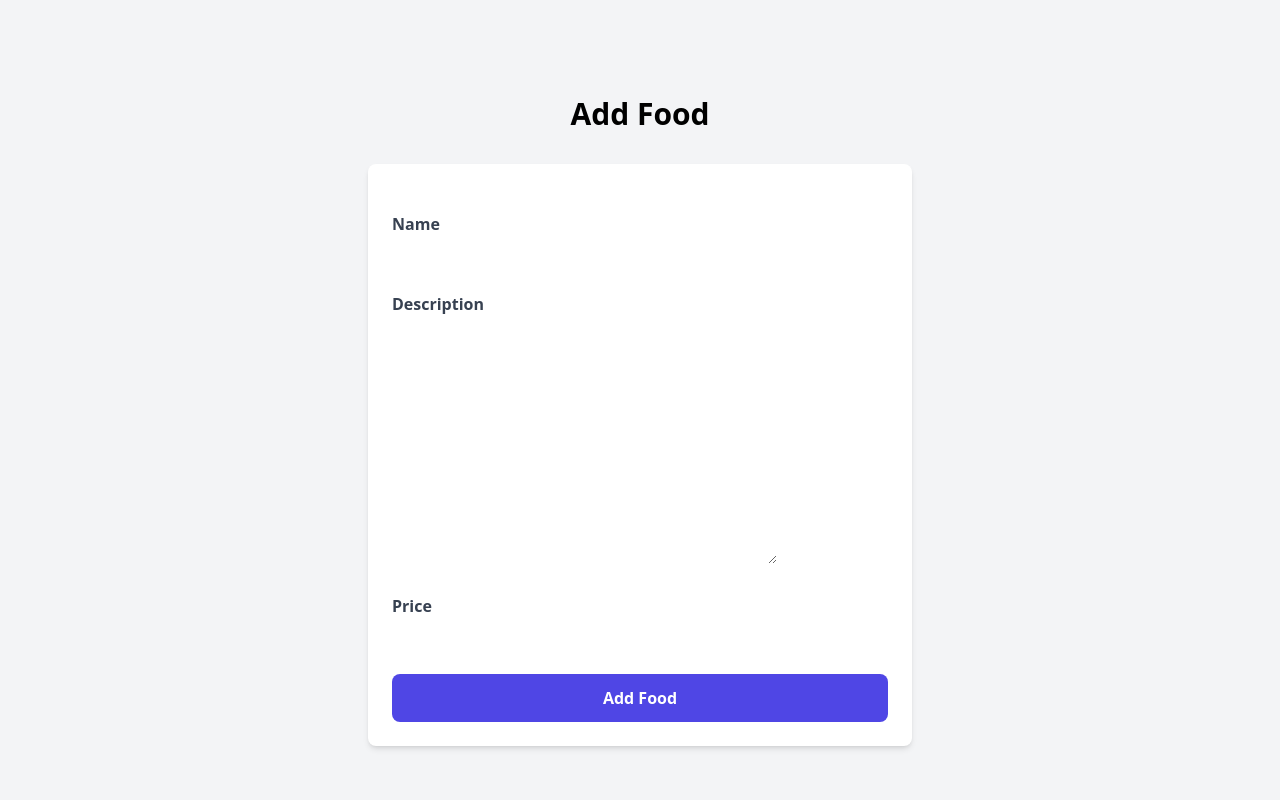
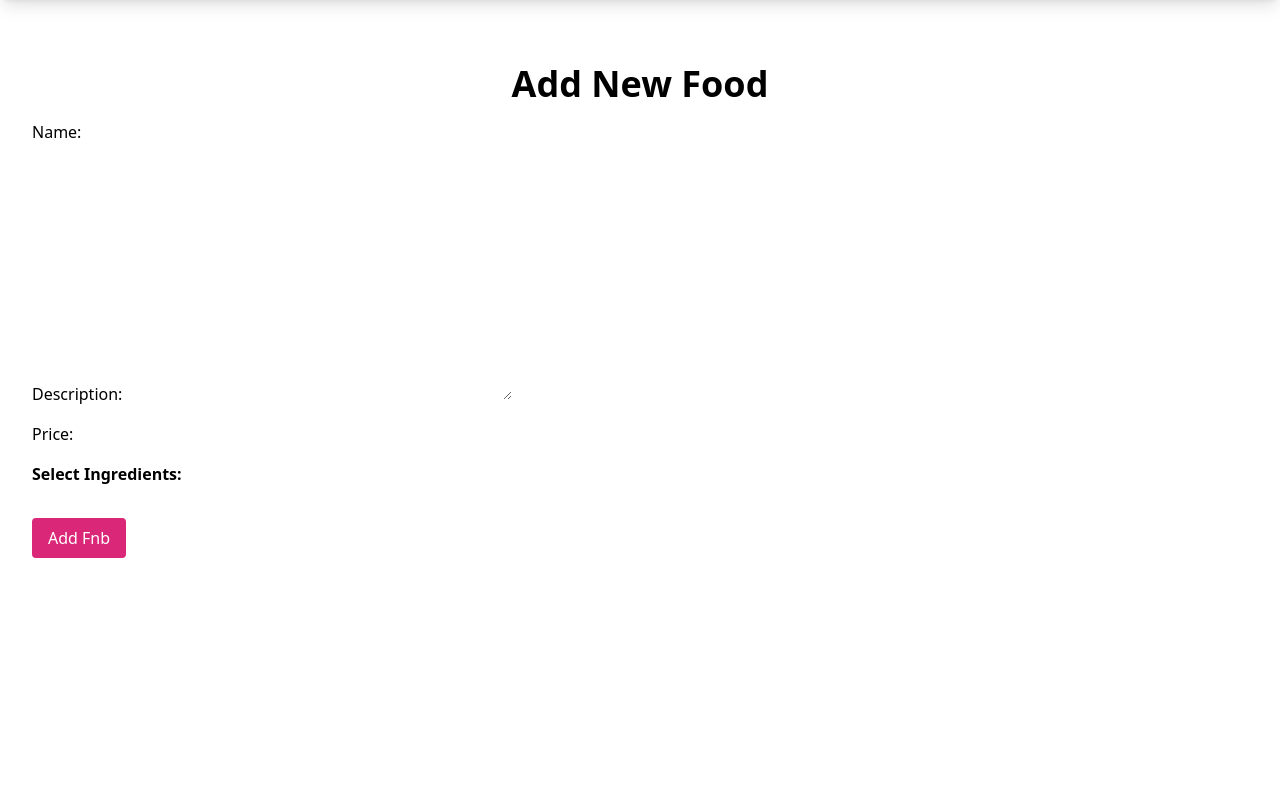
Before and after one commit to C04-PBP/mineat, a Django app: page /fnb/add_fnb/ in a window 1280 px wide. Shown: the part 64-864 px from the top of the page. After the commit the page ends 622 px from the top, so only its background shows below. Run offline with Django 5.2, Linux system fonts and the light colour scheme; data that the repository does not hold is empty; some libraries are stand-ins or nearby versions.

Commit message:
add fnb with ingredients many to many

```diff
--- a/fnb/forms.py
+++ b/fnb/forms.py
@@ -1,11 +1,18 @@
-from django.forms import ModelForm
+from django import forms
 from fnb.models import Fnb
-from django.utils.html import strip_tags
+from ingredient.models import Ingredient
 
-class FnbForm(ModelForm):
+class FnbForm(forms.ModelForm):
+    ingredients = forms.ModelMultipleChoiceField(
+        queryset=Ingredient.objects.all(),  # Query all ingredients
+        widget=forms.CheckboxSelectMultiple,
+        required=True
+    )
+
     class Meta:
         model = Fnb
-        fields = ["name", "description", "price"]
+        fields = ["name", "description", "price"]  # Include the ingredients field
+
 
     # def clean_mood(self):
     #     mood = self.cleaned_data["mood"]
--- a/fnb/templates/add_fnb.html
+++ b/fnb/templates/add_fnb.html
@@ -1,43 +1,43 @@
 {% extends 'base.html' %}
-{% load static %}
-{% block meta %}
-<title>Add Food</title>
-{% endblock meta %}
 
 {% block content %}
-{% include 'show_header.html' %}
+<header class="fixed top-0 left-0 right-0 z-20 bg-white shadow-lg">
+    {% include "show_header.html" %}
+</header>
 
-<div class="flex flex-col min-h-screen bg-gray-100">
-  <div class="container mx-auto px-4 py-8 mt-16 max-w-xl">
-    <h1 class="text-3xl font-bold text-center mb-8 text-black">Add Food</h1>
+<div class="content-wrapper">
+    <div class="mx-auto max-w-screen-xl px-4 py-8 sm:px-6 sm:py-12 lg:px-8 lg:py-16">
+        <h2 class="text-3xl font-bold sm:text-4xl text-center">Add New Food</h2>
 
-    <div class="bg-white shadow-md rounded-lg p-6 form-style">
-      <form method="POST" class="space-y-6">
-        {% csrf_token %}
-        {% for field in form %}
-          <div class="flex flex-col">
-            <label for="{{ field.id_for_label }}" class="mb-2 font-semibold text-gray-700">
-              {{ field.label }}
-            </label>
-            <div class="w-full">
-              {{ field }}
+        <form method="post">
+            {% csrf_token %}
+            <div class="mt-4">
+                {{ form.name.label_tag }}
+                {{ form.name }}
             </div>
-            {% if field.help_text %}
-              <p class="mt-1 text-sm text-gray-500">{{ field.help_text }}</p>
-            {% endif %}
-            {% for error in field.errors %}
-              <p class="mt-1 text-sm text-red-600">{{ error }}</p>
-            {% endfor %}
-          </div>
-        {% endfor %}
-        <div class="flex justify-center mt-6">
-          <button type="submit" class="bg-indigo-600 text-white font-semibold px-6 py-3 rounded-lg hover:bg-indigo-700 transition duration-300 ease-in-out w-full">
-            Add Food
-          </button>
-        </div>
-      </form>
+
+            <div class="mt-4">
+                {{ form.description.label_tag }}
+                {{ form.description }}
+            </div>
+
+            <div class="mt-4">
+                {{ form.price.label_tag }}
+                {{ form.price }}
+            </div>
+
+            <!-- Ingredients selection with checkboxes -->
+            <div class="mt-4">
+                <h3 class="font-semibold">Select Ingredients:</h3>
+                {{ form.ingredients }}  <!-- This should render checkboxes if ingredients field is setup correctly -->
+            </div>
+
+            <div class="mt-8">
+                <button type="submit" class="bg-pink-600 text-white py-2 px-4 rounded">
+                    Add Fnb
+                </button>
+            </div>
+        </form>
     </div>
-  </div>
 </div>
-
-{% endblock %}
+{% endblock content %}
--- a/fnb/views.py
+++ b/fnb/views.py
@@ -68,14 +68,24 @@ def ajax_search_fnb(request):
     html = render_to_string('hasil_search_fnb.html', {'fnbs': fnbs})
     return JsonResponse({'html': html})
 
+from ingredient.models import Ingredient
+
 def add_fnb(request):
-    form = FnbForm(request.POST or None)
+    if request.method == "POST":
+        form = FnbForm(request.POST)
+        if form.is_valid():
+            fnb_instance = form.save(commit=False)  # Save the Fnb instance
+            fnb_instance.user = request.user
+            fnb_instance.save()
 
-    if form.is_valid() and request.method == "POST":
-        mood_entry = form.save(commit=False)
-        mood_entry.user = request.user
-        mood_entry.save()
-        return redirect('ingredient:show_filter')
+            # Link the Fnb instance to the selected ingredients
+            selected_ingredients = form.cleaned_data['ingredients']
+            for ingredient in selected_ingredients:
+                ingredient.fnb.add(fnb_instance)  # Add the Fnb to each ingredient's fnb field
+
+            return redirect('ingredient:show_filter')
+        else:
+            print("Form Errors:", form.errors)
     else:
         form = FnbForm()
 
--- a/ingredient/models.py
+++ b/ingredient/models.py
@@ -8,3 +8,6 @@ class Ingredient(models.Model):
     id = models.UUIDField(primary_key=True, default=uuid.uuid4, editable=False)
     name = models.CharField(max_length=127)
     fnb = models.ManyToManyField(to= Fnb,related_name= "fnb")
+
+    def __str__(self):
+        return self.name
```
Also changed, not shown: ingredient/templates/show_filter.html (+7 -5 lines), location/migrations/0009_alter_location_trivia.py (added), 2 other files.
